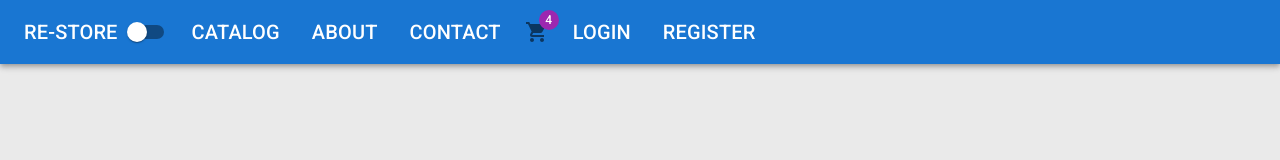
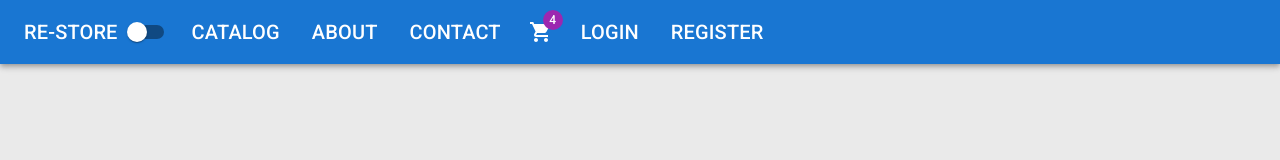
Before and after one commit to jfisher396/e-commerce-store, a React (Create React App) app in the folder client/: page /register in a window 1280 px wide. Shown: the top 160 px of the page. Built offline with nearby package versions, Linux system fonts and the light colour scheme.

Commit message:
made the brand a link to the homepage

```diff
--- a/client/src/app/layout/Header.tsx
+++ b/client/src/app/layout/Header.tsx
@@ -30,7 +30,7 @@ export default function Header({ paletteModeHandler }: Props) {
   return (
     <AppBar position="static" sx={{ mb: 4 }}>
       <Toolbar>
-        <Typography variant="h6">RE-STORE</Typography>
+        <Typography variant="h6" component={NavLink} to='/' sx={{ color: 'inherit', textDecoration: 'none'}}>RE-STORE</Typography>
         <Switch onClick={paletteModeHandler} />
         <List sx={{ display: "flex" }}>
           {midLinks.map(({ title, path }) => (
@@ -45,7 +45,7 @@ export default function Header({ paletteModeHandler }: Props) {
           ))}
         </List>
 
-        <IconButton>
+        <IconButton size="large" sx={{ color: 'inherit' }}>
           <Badge badgeContent={4} color="secondary">
             <ShoppingCart />
           </Badge>
```
